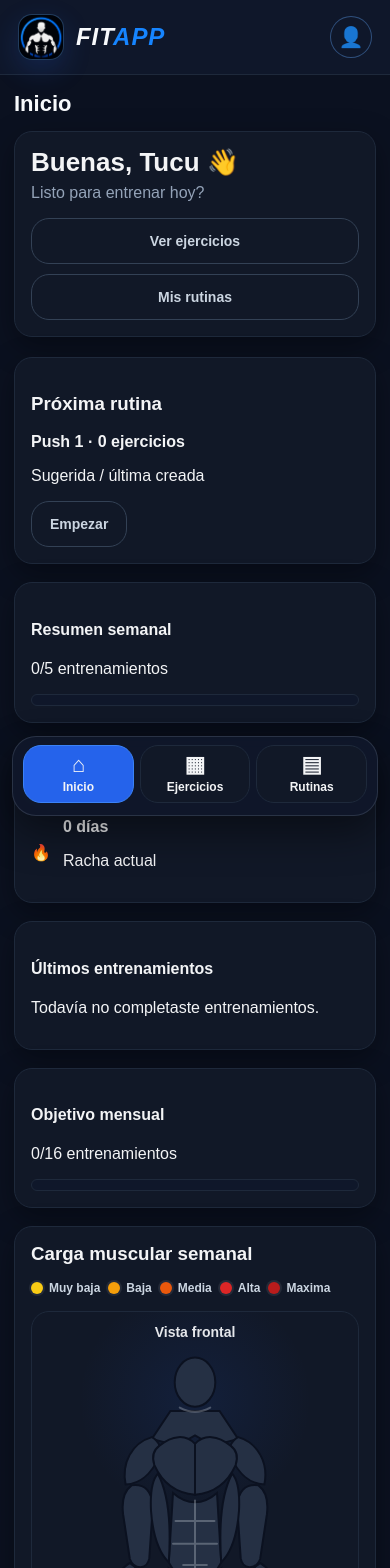
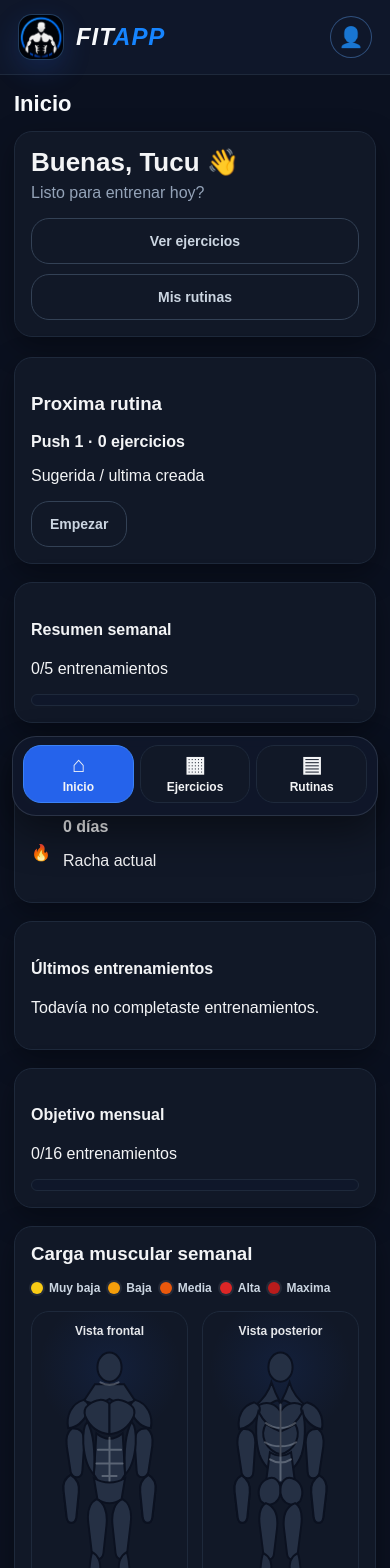
Before and after one commit to tucuvillalonga/gym-trainer, a React (Vite) app: page / in a window 390 px wide. Shown: the top 1568 px of the page. Built offline with nearby package versions, Linux system fonts and the light colour scheme.

Commit message:
Mejora de ui de app movil y consciencia de dias de la semana

```diff
--- a/src/components/Dashboard.tsx
+++ b/src/components/Dashboard.tsx
@@ -6,6 +6,8 @@ import { usePerfil } from "../hooks/usePerfil";
 import MapaMuscular from "./MapaMuscular";
 import type { NivelMuscular, RegionMuscular } from "../types/ejercicio";
 import type { Rutina } from "../types/rutina";
+import { obtenerEjerciciosPersonalizados } from "../utils/ejerciciosPersonalizados";
+import { diasDesde, esMismoDia, inicioDeSemana } from "../utils/fechas";
 
 type DiaSemana =
   | "domingo"
@@ -123,6 +125,20 @@ function Dashboard({ irAEjercicios, irARutinas, onEmpezar }: Props) {
   const { rutinas } = useRutinas();
   const { historial } = useHistorial();
   const { perfil } = usePerfil();
+  const catalogoEjercicios = React.useMemo(
+    () => [...ejercicios, ...obtenerEjerciciosPersonalizados()],
+    []
+  );
+  const hoy = new Date();
+  const diaActual = DIAS_SEMANA[hoy.getDay()];
+  const inicioSemanaActual = inicioDeSemana(hoy).getTime();
+  const entrenamientoDeHoy = React.useMemo(
+    () =>
+      historial.find((entrenamiento) =>
+        esMismoDia(new Date(entrenamiento.fechaISO), hoy)
+      ) ?? null,
+    [historial]
+  );
 
   const distribucionMuscular = React.useMemo(() => {
     const contador: Partial<Record<RegionMuscular, number>> = {};
@@ -135,16 +151,18 @@ function Dashboard({ irAEjercicios, irARutinas, onEmpezar }: Props) {
         }
       >
     > = {};
-    const desde = Date.now() - 7 * 24 * 60 * 60 * 1000;
     const entrenamientosRecientes = historial.filter(
-      (entrenamiento) => new Date(entrenamiento.fechaISO).getTime() >= desde
+      (entrenamiento) =>
+        new Date(entrenamiento.fechaISO).getTime() >= inicioSemanaActual
     );
 
     for (const entrenamiento of entrenamientosRecientes) {
       const puntosSesion: Partial<Record<RegionMuscular, number>> = {};
 
       for (const ejercicioRef of entrenamiento.ejercicios) {
-        const ejercicio = ejercicios.find((item) => item.id === ejercicioRef.ejercicioId);
+        const ejercicio = catalogoEjercicios.find(
+          (item) => item.id === ejercicioRef.ejercicioId
+        );
         if (!ejercicio) continue;
 
         if (ejercicio.mapaDeEnfoque.length === 0) {
@@ -209,7 +227,7 @@ function Dashboard({ irAEjercicios, irARutinas, onEmpezar }: Props) {
           })
         );
         const diasDesdeUltima = ultimaFecha
-          ? Math.floor((Date.now() - ultimaFecha.getTime()) / (1000 * 60 * 60 * 24))
+          ? diasDesde(ultima.fechaISO, hoy)
           : 0;
         const diasRecomendados = calcularDiasDescanso(
           puntosSemana,
@@ -239,7 +257,7 @@ function Dashboard({ irAEjercicios, irARutinas, onEmpezar }: Props) {
       recomendacionesDescanso,
       tieneDatos: entrenamientosRecientes.length > 0,
     };
-  }, [historial]);
+  }, [historial, catalogoEjercicios, inicioSemanaActual]);
 
   const racha = React.useMemo(() => {
     if (!historial || historial.length === 0) return 0;
@@ -256,9 +274,10 @@ function Dashboard({ irAEjercicios, irARutinas, onEmpezar }: Props) {
 
   const entrenamientosSemana = React.useMemo(() => {
     if (!historial) return 0;
-    const desde = Date.now() - 7 * 24 * 60 * 60 * 1000;
-    return historial.filter((h) => new Date(h.fechaISO).getTime() >= desde).length;
-  }, [historial]);
+    return historial.filter(
+      (h) => new Date(h.fechaISO).getTime() >= inicioSemanaActual
+    ).length;
+  }, [historial, inicioSemanaActual]);
 
   const objetivoSemana = perfil.objetivoSemanal;
   const progresoSemana = calcularProgreso(entrenamientosSemana, objetivoSemana);
@@ -281,36 +300,52 @@ function Dashboard({ irAEjercicios, irARutinas, onEmpezar }: Props) {
     }
 
     return historial.slice(0, 6).map((h) => {
-      const fecha = new Date(h.fechaISO);
-      const diffMs = Date.now() - fecha.getTime();
-      const diffDays = Math.floor(diffMs / (1000 * 60 * 60 * 24));
+      const diffDays = diasDesde(h.fechaISO, hoy);
       return { nombre: h.nombre, cuando: diffDays === 0 ? "hoy" : `hace ${diffDays} días` };
     });
   }, [historial]);
 
-  const proximaRutina = React.useMemo(() => {
-    const hoy = DIAS_SEMANA[new Date().getDay()];
-    const rutinaIdHoy = perfil.planSemanal[hoy];
+  const recomendacionRutina = React.useMemo(() => {
+    const rutinaIdHoy = perfil.planSemanal[diaActual];
     const rutinaHoy = rutinas.find((rutina) => rutina.id === rutinaIdHoy);
 
     if (rutinaHoy) {
-      return rutinaHoy;
+      return {
+        rutina: rutinaHoy,
+        titulo: "Rutina de hoy",
+        detalle: entrenamientoDeHoy
+          ? `Ya completaste tu entrenamiento diario: ${entrenamientoDeHoy.nombre}`
+          : "Programada para hoy",
+        puedeEmpezar: !entrenamientoDeHoy,
+      };
     }
 
     // Encuentra la próxima rutina programada en los siguientes días.
-    const hoyIndex = DIAS_SEMANA.indexOf(hoy);
+    const hoyIndex = DIAS_SEMANA.indexOf(diaActual);
     for (let desplazamiento = 1; desplazamiento < 7; desplazamiento += 1) {
       const indice = (hoyIndex + desplazamiento) % 7;
       const diaSiguiente = DIAS_SEMANA[indice];
       const rutId = perfil.planSemanal[diaSiguiente];
       const rutina = rutinas.find((item) => item.id === rutId);
       if (rutina) {
-        return rutina;
+        return {
+          rutina,
+          titulo: "Proxima rutina",
+          detalle: `Programada para ${diaSiguiente}`,
+          puedeEmpezar: true,
+        };
       }
     }
 
-    return rutinas[0] ?? { id: "demo", nombre: "Push 1", ejercicios: [] };
-  }, [perfil.planSemanal, rutinas]);
+    return {
+      rutina: rutinas[0] ?? { id: "demo", nombre: "Push 1", ejercicios: [] },
+      titulo: "Proxima rutina",
+      detalle: "Sugerida / ultima creada",
+      puedeEmpezar: true,
+    };
+  }, [perfil.planSemanal, rutinas, diaActual, entrenamientoDeHoy]);
+
+  const proximaRutina = recomendacionRutina.rutina;
 
   return (
     <div className="dashboard">
@@ -328,12 +363,13 @@ function Dashboard({ irAEjercicios, irARutinas, onEmpezar }: Props) {
 
       <div className="dashboard-grid">
         <div className="card card-large panel">
-          <h3>Próxima rutina</h3>
+          <h3>{recomendacionRutina.titulo}</h3>
           <div className="proxima-body">
             <div>
               <strong>{proximaRutina.nombre} · {proximaRutina.ejercicios?.length ?? 0} ejercicios</strong>
-              <p className="muted">Sugerida / última creada</p>
+              <p className="muted">{recomendacionRutina.detalle}</p>
             </div>
+            {recomendacionRutina.puedeEmpezar && (
               <div>
                 <button
                   className="boton-secundario"
@@ -356,6 +392,7 @@ function Dashboard({ irAEjercicios, irARutinas, onEmpezar }: Props) {
                   Empezar
                 </button>
               </div>
+            )}
           </div>
         </div>
 
--- a/src/components/Perfil.tsx
+++ b/src/components/Perfil.tsx
@@ -2,6 +2,7 @@ import { useState, useEffect } from "react";
 import { useRutinas } from "../hooks/useRutinas";
 import { usePerfil, type PreferenciasPerfil } from "../hooks/usePerfil";
 import { useHistorial } from "../hooks/useHistorial";
+import { inicioDeSemana } from "../utils/fechas";
 
 const diasLabels: Record<string, string> = {
   domingo: "Domingo",
@@ -13,15 +14,25 @@ const diasLabels: Record<string, string> = {
   sabado: "Sábado",
 };
 
+const diasPerfil = [
+  "lunes",
+  "martes",
+  "miercoles",
+  "jueves",
+  "viernes",
+  "sabado",
+  "domingo",
+] as const;
+
 function Perfil() {
   const { rutinas } = useRutinas();
-  const { perfil, setPerfil, diasSemana } = usePerfil();
+  const { perfil, setPerfil } = usePerfil();
   const { historial, borrarEntrenamiento, limpiarHistorialSemana } = useHistorial();
   const [editando, setEditando] = useState(false);
   const [temporal, setTemporal] = useState<PreferenciasPerfil>(perfil);
 
   const entrenamientosSemana = historial.filter((entrenamiento) => {
-    const desde = Date.now() - 7 * 24 * 60 * 60 * 1000;
+    const desde = inicioDeSemana().getTime();
     return new Date(entrenamiento.fechaISO).getTime() >= desde;
   });
 
@@ -42,7 +53,7 @@ function Perfil() {
 
   function resetearProgresoSemana() {
     const confirmar = window.confirm(
-      "Seguro que queres borrar el progreso de los ultimos 7 dias? Esto va a resetear el resumen semanal y el mapa muscular."
+      "Seguro que queres borrar el progreso de esta semana? Esto va a resetear el resumen semanal y el mapa muscular."
     );
 
     if (!confirmar) return;
@@ -145,7 +156,7 @@ function Perfil() {
               Plan semanal de rutinas
             </label>
             <div className="plan-semanal-grid">
-              {diasSemana.map((dia) => (
+              {diasPerfil.map((dia) => (
                 <label key={dia} className="plan-semanal-dia">
                   <span>{diasLabels[dia]}</span>
                   <select
@@ -225,12 +236,12 @@ function Perfil() {
       <div className="plan-semanal-panel panel">
         <h3>Plan semanal</h3>
         <div className="plan-semanal-lista">
-          {diasSemana.map((dia) => {
+          {diasPerfil.map((dia) => {
             const rutinaId = perfil.planSemanal[dia] || "";
             const rutina = rutinas.find((r) => r.id === rutinaId);
             return (
               <div key={dia} className="plan-semanal-item">
-                <span>{diasLabels[dia]}</span>
+                <span>{diasLabels[dia]}:</span>
                 <strong>{rutina ? rutina.nombre : "Descanso"}</strong>
               </div>
             );
@@ -242,7 +253,7 @@ function Perfil() {
         <div className="historial-header">
           <div>
             <h3>Progreso y registros</h3>
-            <p>{entrenamientosSemana.length} entrenamientos en los ultimos 7 dias</p>
+            <p>{entrenamientosSemana.length} entrenamientos esta semana</p>
           </div>
 
           <button
--- a/src/hooks/useHistorial.ts
+++ b/src/hooks/useHistorial.ts
@@ -1,5 +1,6 @@
 import { useEffect, useState } from "react";
 import type { Rutina } from "../types/rutina";
+import { inicioDeSemana } from "../utils/fechas";
 
 const CLAVE_HISTORIAL = "gym-trainer-historial";
 const EVENTO_HISTORIAL = "gym-trainer-historial-actualizado";
@@ -69,7 +70,7 @@ export function useHistorial() {
   }
 
   function limpiarHistorialSemana() {
-    const desde = Date.now() - 7 * 24 * 60 * 60 * 1000;
+    const desde = inicioDeSemana().getTime();
     const actualizado = leerHistorial().filter(
       (entrenamiento) => new Date(entrenamiento.fechaISO).getTime() < desde
     );
--- a/src/styles.css
+++ b/src/styles.css
@@ -1796,6 +1796,39 @@ button {
   margin-bottom: 32px;
 }
 
+.plan-semanal-panel {
+  margin-bottom: 32px;
+}
+
+.plan-semanal-panel h3 {
+  margin: 0 0 18px;
+}
+
+.plan-semanal-lista {
+  display: grid;
+  gap: 10px;
+}
+
+.plan-semanal-item {
+  display: grid;
+  grid-template-columns: 110px 1fr;
+  gap: 12px;
+  align-items: center;
+  padding: 10px 12px;
+  border-radius: 14px;
+  background: rgba(15, 23, 42, 0.65);
+  border: 1px solid rgba(30, 41, 59, 0.75);
+}
+
+.plan-semanal-item span {
+  color: #cbd5e1;
+  font-weight: 700;
+}
+
+.plan-semanal-item strong {
+  color: #f8fafc;
+}
+
 .info-item {
   display: flex;
   justify-content: space-between;
@@ -2506,29 +2539,58 @@ button {
   }
 
   .grilla-ejercicios {
-    grid-template-columns: 1fr;
-    gap: 18px;
+    grid-template-columns: repeat(2, minmax(0, 1fr));
+    gap: 12px;
   }
 
   .tarjeta-ejercicio {
-    padding: 16px;
-    border-radius: 20px;
+    padding: 10px;
+    border-radius: 16px;
   }
 
   .tarjeta-ejercicio h2 {
-    font-size: 24px;
+    font-size: 16px;
     line-height: 1.15;
+    margin: 10px 0 8px;
+  }
+
+  .tarjeta-horizontal {
+    display: flex;
+    flex-direction: column-reverse;
+    gap: 10px;
   }
 
   .descripcion {
-    margin-bottom: 18px;
-    line-height: 1.5;
+    display: none;
+  }
+
+  .tarjeta-ejercicio .tag {
+    padding: 5px 8px;
+    font-size: 10px;
+  }
+
+  .fila-info {
+    padding-top: 10px;
+    font-size: 11px;
+    gap: 6px;
+    align-items: flex-start;
+    flex-direction: column;
   }
 
   .imagen-ejercicio-lateral {
     width: 100%;
     height: auto;
-    max-height: 260px;
+    max-height: none;
+    aspect-ratio: 1 / 1;
+    border-radius: 14px;
+  }
+
+  .boton-favorito {
+    top: 8px;
+    right: 8px;
+    width: 34px;
+    height: 34px;
+    font-size: 14px;
   }
 
   .detalle-header h2 {
@@ -2549,16 +2611,23 @@ button {
   }
 
   .mapa-vistas {
+    display: grid;
+    grid-template-columns: repeat(2, minmax(0, 1fr));
     gap: 14px;
+    flex-wrap: nowrap;
   }
 
   .mapa-vista {
-    padding: 12px;
+    padding: 10px;
+  }
+
+  .mapa-vista p {
+    font-size: 12px;
   }
 
   .distribucion-muscular .figura-muscular,
   .figura-muscular {
-    max-width: 220px;
+    max-width: 150px;
   }
 
   .descanso-item p {
@@ -2713,6 +2782,6 @@ button {
 
   .distribucion-muscular .figura-muscular,
   .figura-muscular {
-    max-width: 190px;
-  }
-}
+    max-width: 130px;
+  }
+}
--- /dev/null
+++ b/src/utils/fechas.ts
@@ -0,0 +1,23 @@
+export function inicioDelDia(fecha = new Date()) {
+  const inicio = new Date(fecha);
+  inicio.setHours(0, 0, 0, 0);
+  return inicio;
+}
+
+export function inicioDeSemana(fecha = new Date()) {
+  const inicio = inicioDelDia(fecha);
+  const dia = inicio.getDay();
+  const desplazamiento = dia === 0 ? -6 : 1 - dia;
+  inicio.setDate(inicio.getDate() + desplazamiento);
+  return inicio;
+}
+
+export function esMismoDia(fechaA: Date, fechaB: Date) {
+  return inicioDelDia(fechaA).getTime() === inicioDelDia(fechaB).getTime();
+}
+
+export function diasDesde(fechaISO: string, hasta = new Date()) {
+  const desde = inicioDelDia(new Date(fechaISO)).getTime();
+  const fin = inicioDelDia(hasta).getTime();
+  return Math.max(0, Math.floor((fin - desde) / (1000 * 60 * 60 * 24)));
+}
```
Lines whose indentation alone changed are shown as unchanged.
